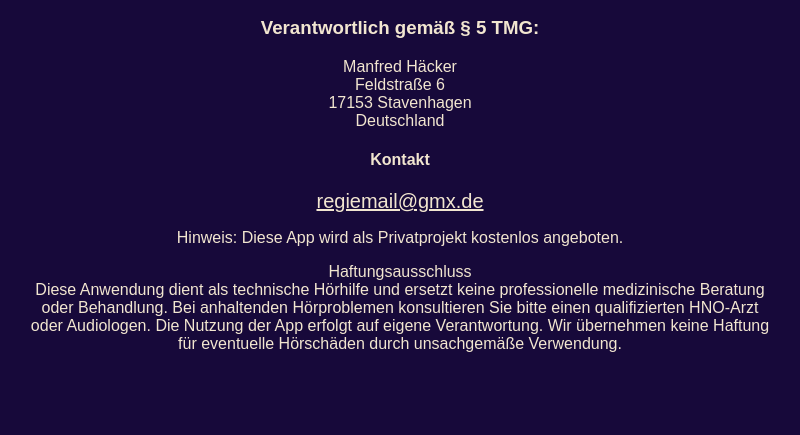
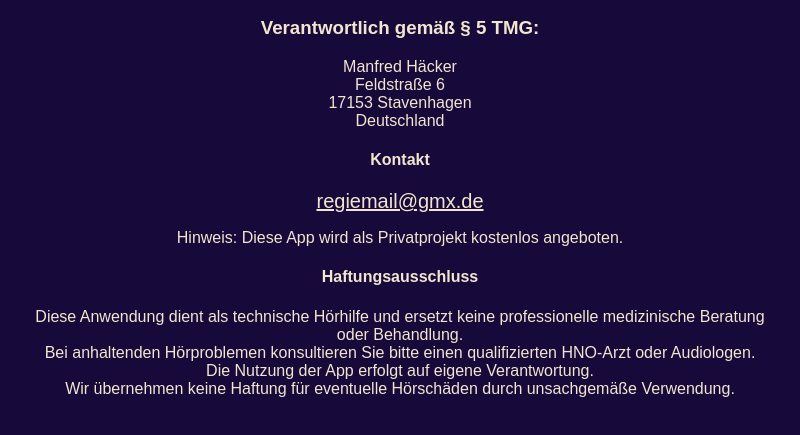
Before and after one commit to hupsclick/ohrzeit-web, an Electron app: page impressum.html in a window 800 px wide. Shown: the part 79-514 px from the top of the page. Drawn offline with Linux system fonts and the light colour scheme.

Commit message:
Add files via upload
Hinweis neuen Style verpasst.

```diff
--- a/impressum.html
+++ b/impressum.html
@@ -16,9 +16,11 @@
 	  <h4>Kontakt</h4>
         <a href="mailto:regiemail@gmx.de" style="color:#F2E6D0; font-size: 20px;">regiemail@gmx.de</a></p>
     <p>Hinweis: Diese App wird als Privatprojekt kostenlos angeboten.</p>
-	Haftungsausschluss<br>
-Diese Anwendung dient als technische Hörhilfe und ersetzt keine professionelle medizinische Beratung oder Behandlung. Bei anhaltenden Hörproblemen konsultieren Sie bitte einen qualifizierten HNO-Arzt oder Audiologen.
-Die Nutzung der App erfolgt auf eigene Verantwortung. Wir übernehmen keine Haftung für eventuelle Hörschäden durch unsachgemäße Verwendung.
+	<h4>Haftungsausschluss</h4><p>
+      Diese Anwendung dient als technische Hörhilfe und ersetzt keine professionelle medizinische Beratung oder Behandlung.<br>
+	  Bei anhaltenden Hörproblemen konsultieren Sie bitte einen qualifizierten HNO-Arzt oder Audiologen.<br>
+     Die Nutzung der App erfolgt auf eigene Verantwortung.<br>
+	 Wir übernehmen keine Haftung für eventuelle Hörschäden durch unsachgemäße Verwendung.
 
 </body>
 </html>
```
